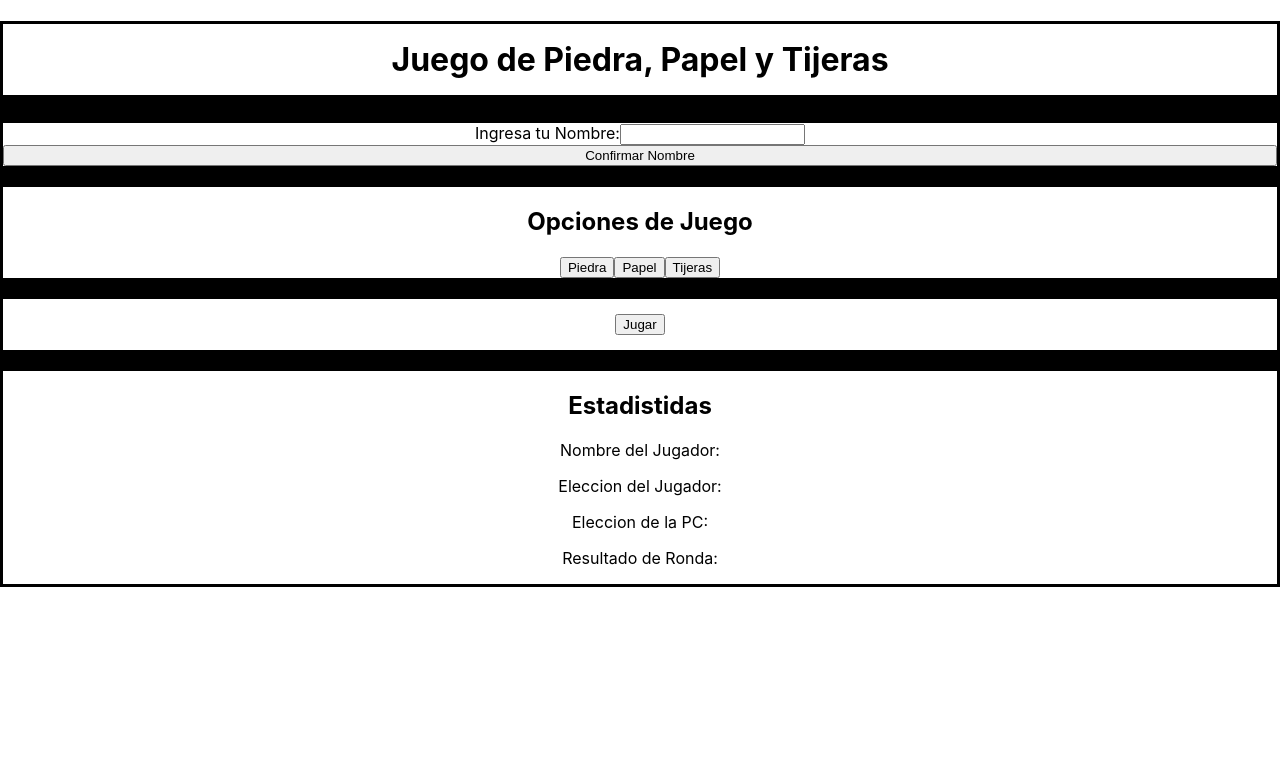
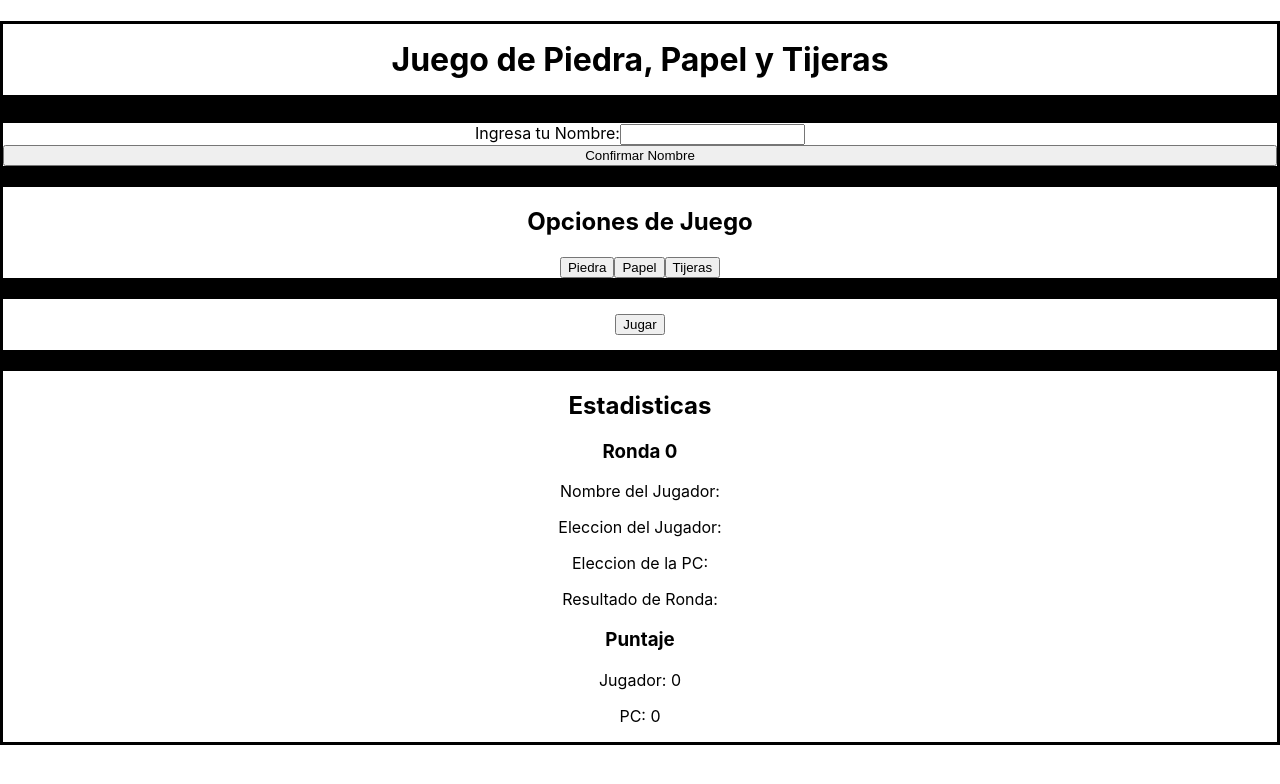
Before and after one commit to LuGiulkovich/practico3, a React (Create React App) app: page / in a window 1280 px wide. Shown: the top 784 px of the page. Built offline with nearby package versions, Linux system fonts and the light colour scheme.

Commit message:
Actualizo Parte 5

```diff
--- a/src/App.js
+++ b/src/App.js
@@ -12,6 +12,9 @@ function App() {
   const [jugadaPC, setJugadaPC] = useState('');
   const [nuevaJugadaPC, setNuevaJugadaPC] = useState('');
   const [resultado, setResultado] = useState('');
+  const [ronda, setRonda] = useState(0);
+  const [puntoJugador, setPuntoJugador] = useState(0);
+  const [puntoPC, setPuntoPC] = useState(0);
 
   /** Funcion para cambiar el nombre del jugador en App */
   const cambiarNombreJugador = (nombreJugador) => {
@@ -41,26 +44,34 @@ function App() {
         setResultado('Empate');
       } else if (jugadaPC === 1) {
         setResultado('Perdiste');
+        setPuntoPC(puntoPC + 1);
       } else if (jugadaPC === 2) {
         setResultado('Ganaste');
+        setPuntoJugador(puntoJugador + 1);
       }
     } else if (eleccionJugador === 'Papel') {
       if (jugadaPC === 0) {
         setResultado('Ganaste');
+        setPuntoJugador(puntoJugador + 1);
       } else if (jugadaPC === 1) {
         setResultado('Empate');
       } else if (jugadaPC === 2) {
         setResultado('Perdiste');
+        setPuntoPC(puntoPC + 1);
       }
     } else if (eleccionJugador === 'Tijeras') {
       if (jugadaPC === 0) {
         setResultado('Perdiste');
+        setPuntoPC(puntoPC + 1);
       } else if (jugadaPC === 1) {
         setResultado('Ganaste');
+        setPuntoJugador(puntoJugador + 1);
       } else if (jugadaPC === 2) {
         setResultado('Empate');
       }
     }
+    setRonda(ronda + 1);
+
     console.log(eleccionJugador);
     console.log(jugadaPC);
     console.log(nuevaJugadaPC);
@@ -73,7 +84,14 @@ function App() {
         <InterfazUsuario siCambiarNombreJugador={cambiarNombreJugador}/>
         <EleccionJugadas siCambiarEleccionJugador={cambiaEleccionJugador}/>
         <JugadaPC siJugadaAleatoria={jugadaAleatoria} siEmpezarJuego={empezarJuego}/>
-        <Estadisticas siNombreJugador={nombreJugador} siEleccionJugador={eleccionJugador} siNuevaJugadaPC={nuevaJugadaPC} siResultado={resultado} />
+        <Estadisticas siNombreJugador={nombreJugador}
+          siEleccionJugador={eleccionJugador}
+          siNuevaJugadaPC={nuevaJugadaPC}
+          siResultado={resultado}
+          siRonda={ronda}
+          siPuntoJugador={puntoJugador}
+          siPuntoPC={puntoPC}
+        />
       </div>
     );
   }
--- a/src/componentes/Estadisticas.js
+++ b/src/componentes/Estadisticas.js
@@ -1,13 +1,17 @@
 import React from 'react'
 
-export const Estadisticas = ({siNombreJugador, siEleccionJugador, siNuevaJugadaPC, siResultado}) => {
+export const Estadisticas = ({siNombreJugador, siEleccionJugador, siNuevaJugadaPC, siResultado, siRonda, siPuntoJugador, siPuntoPC}) => {
   return (
     <div className='EleccionJugadas'>
-        <h2>Estadistidas</h2>
+        <h2>Estadisticas</h2>
+        <h3>Ronda {siRonda}</h3>
         <p>Nombre del Jugador: {siNombreJugador}</p>
         <p>Eleccion del Jugador: {siEleccionJugador}</p>
         <p>Eleccion de la PC: {siNuevaJugadaPC}</p>
         <p>Resultado de Ronda: {siResultado}</p>
+        <h3>Puntaje</h3>
+        <p>Jugador: {siPuntoJugador}</p>
+        <p>PC: {siPuntoPC}</p>
     </div>
   )
 }
```
Also changed, not shown: 1 other file (tests, documents, lock files or other folders).
